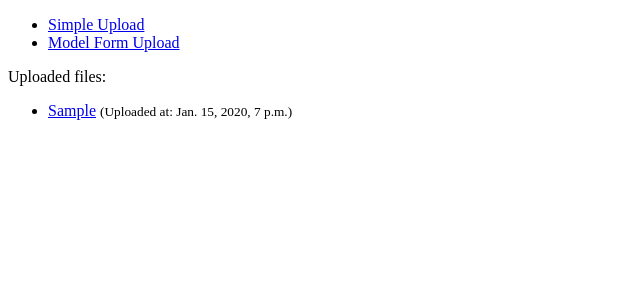
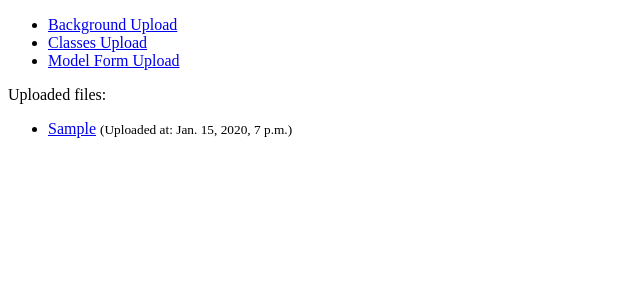
Before and after one commit to karlbishnu/NotZam, a Django app: page /uploads/ in a window 1280 px wide. Shown: the top 300 px of the page, without its empty margins (0-640 px from the left). Run offline with Django 3.2, Linux system fonts and the light colour scheme; tables that the repository leaves empty hold one stand-in row (values such as "Sample post").

Commit message:
배경소리와 클래스를 각각의 url로 올리도록 함

```diff
--- a/NotZam/urls.py
+++ b/NotZam/urls.py
@@ -16,16 +16,12 @@ Including another URLconf
 from django.contrib import admin
 from django.urls import path, include
 from rest_framework_swagger.views import get_swagger_view
-from blog.views import blog_page, blog_api
-
 schema_view = get_swagger_view(title='Pastenbin API')
 
 urlpatterns = [
     path('rest-api/', include('rest_framework.urls')),
     path('rest-swagger/', schema_view),
     path('admin/', admin.site.urls),
-    path('blog/', blog_page),
-    path('api/blog/', blog_api.as_view()),
     path('uploads/', include('uploads.urls'))
     #path('', include('uploads.urls')),
 ]
--- a/uploads/templates/simple_upload.html
+++ b/uploads/templates/classes_upload.html
@@ -7,6 +7,7 @@
     {% csrf_token %}
     <input type="file" name="myfile">
     <button type="submit">Upload</button>
+
   </form>
 
   {% if uploaded_file_url %}
--- a/uploads/templates/home.html
+++ b/uploads/templates/home.html
@@ -3,7 +3,10 @@
 {% block content %}
   <ul>
     <li>
-      <a href="{% url 'simple_upload' %}">Simple Upload</a>
+      <a href="{% url 'background_upload' %}">Background Upload</a>
+    </li>
+      <li>
+      <a href="{% url 'classes_upload' %}">Classes Upload</a>
     </li>
     <li>
       <a href="{% url 'model_form_upload' %}">Model Form Upload</a>
--- a/uploads/urls.py
+++ b/uploads/urls.py
@@ -6,7 +6,8 @@ from uploads import views
 
 urlpatterns = [
     url(r'^$', views.home, name='home'),
-    url(r'^simple/$', views.simple_upload, name='simple_upload'),
+    url(r'^backgrounds/$', views.backgrounds, name='background_upload'),
+    url(r'^classes/$', views.classes, name='classes_upload'),
     url(r'^form/$', views.model_form_upload, name='model_form_upload'),
 ]
 
--- a/uploads/views.py
+++ b/uploads/views.py
@@ -5,21 +5,36 @@ from django.views.decorators.csrf import csrf_exempt
 from uploads.forms import DocumentForm
 from uploads.models import Document
 
+import logging
+from cid.locals import get_cid
+
+logger = logging.getLogger('uploads')
 
 def home(request):
     documents = Document.objects.all()
     return render(request, 'home.html', { 'documents': documents })
 
-def simple_upload(request):
+
+def backgrounds(request):
+    return save_file(request, 'backgrounds/')
+
+
+def classes(request):
+    return save_file(request)
+
+
+def save_file(request, path=None):
     if request.method == 'POST' and request.FILES['myfile']:
         myfile = request.FILES['myfile']
         fs = FileSystemStorage()
-        filename = fs.save(myfile.name, myfile)
+        filename = fs.save(myfile.name if path is None else path + myfile.name, myfile)
         uploaded_file_url = fs.url(filename)
-        return render(request, 'simple_upload.html', {
+        logger.info(get_cid())
+        logger.info(fs.path(filename))
+        return render(request, 'background_upload.html', {
             'uploaded_file_url': uploaded_file_url
         })
-    return render(request, 'simple_upload.html')
+    return render(request, 'background_upload.html')
 
 def model_form_upload(request):
     if request.method == 'POST':
```
Also changed, not shown: NotZam/settings.py (+35 -1 lines), uploads/templates/background_upload.html (added, +17 -0 lines), 2 other files.
